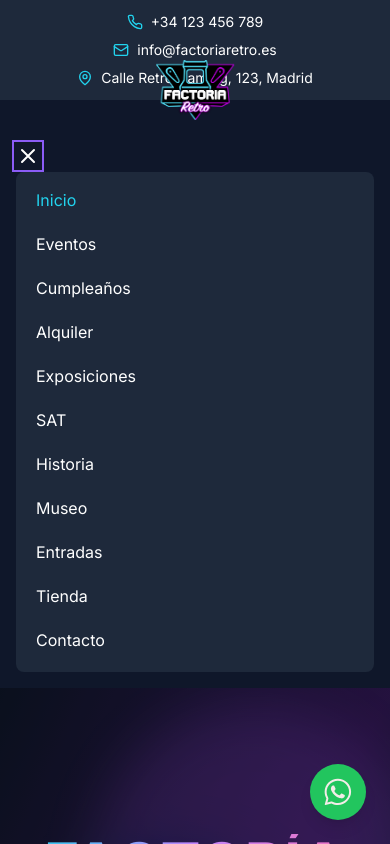
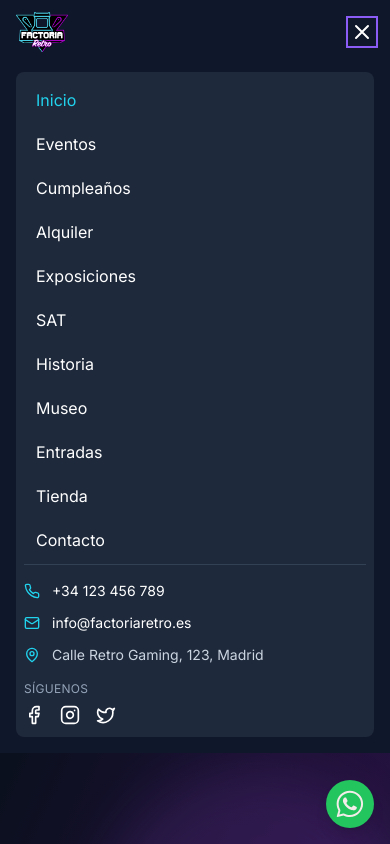
Before and after one commit to ebarragan-cyber/factoria-retro-new, a React (Vite) app: page / in a window 390 px wide. Both pictures are taken after a click on the button "Abrir menú de navegación". Shown: the top 844 px of the page. Built offline with nearby package versions, Linux system fonts and the light colour scheme.

Commit message:
Refine mobile navigation and footer styling

```diff
--- a/src/components/Navbar.tsx
+++ b/src/components/Navbar.tsx
@@ -1,5 +1,18 @@
 import { useState } from 'react';
-import { ChevronDown, Calendar, Gift, Building, Image, Wrench } from 'lucide-react';
+import {
+  ChevronDown,
+  Calendar,
+  Gift,
+  Building,
+  Image,
+  Wrench,
+  Phone,
+  Mail,
+  MapPin,
+  Facebook,
+  Instagram,
+  Twitter
+} from 'lucide-react';
 
 interface NavbarProps {
   currentPage: string;
@@ -28,7 +41,7 @@ export default function Navbar({ currentPage, onPageChange }: NavbarProps) {
   return (
     <nav className="bg-slate-900 relative">
       <div className="max-w-7xl mx-auto px-4 sm:px-6 lg:px-8">
-        <div className="flex justify-between items-center h-16 md:h-16 relative pt-12 md:pt-0">
+        <div className="flex justify-between items-center h-16 md:h-16 relative">
 
           {/* Left Menu */}
           <div className="hidden md:flex items-center space-x-8">
@@ -92,7 +105,7 @@ export default function Navbar({ currentPage, onPageChange }: NavbarProps) {
           </div>
 
           {/* Centered Logo */}
-          <div className="absolute left-1/2 transform -translate-x-1/2 -top-10 md:-top-10 z-10">
+          <div className="hidden md:block absolute left-1/2 transform -translate-x-1/2 -top-10 z-10">
             <img
               src="/Logo-factoria-retro.png"
               alt="Factoría Retro"
@@ -134,8 +147,22 @@ export default function Navbar({ currentPage, onPageChange }: NavbarProps) {
           {/* Mobile menu button */}
           <div className="md:hidden flex items-center justify-between w-full">
             <button
+              type="button"
+              onClick={() => handlePageChange('inicio')}
+              className="flex items-center text-white"
+            >
+              <img
+                src="/Logo-factoria-retro.png"
+                alt="Factoría Retro"
+                className="h-10 w-auto"
+              />
+              <span className="sr-only">Factoría Retro</span>
+            </button>
+            <button
+              type="button"
               onClick={() => setIsMenuOpen(!isMenuOpen)}
               className="text-white hover:text-cyan-400 transition-colors"
+              aria-label="Abrir menú de navegación"
             >
               <svg className="h-6 w-6" fill="none" viewBox="0 0 24 24" stroke="currentColor">
                 <path strokeLinecap="round" strokeLinejoin="round" strokeWidth={2} d={isMenuOpen ? "M6 18L18 6M6 6l12 12" : "M4 6h16M4 12h16M4 18h16"} />
@@ -207,6 +234,52 @@ export default function Navbar({ currentPage, onPageChange }: NavbarProps) {
               >
                 Contacto
               </button>
+              <div className="mt-4 border-t border-slate-700 pt-4 space-y-3 text-sm text-slate-300">
+                <a
+                  href="tel:+34123456789"
+                  className="flex items-center gap-3 text-white hover:text-cyan-400 transition-colors"
+                >
+                  <Phone className="w-4 h-4 text-cyan-400" />
+                  <span>+34 123 456 789</span>
+                </a>
+                <a
+                  href="mailto:info@factoriaretro.es"
+                  className="flex items-center gap-3 text-white hover:text-cyan-400 transition-colors"
+                >
+                  <Mail className="w-4 h-4 text-cyan-400" />
+                  <span>info@factoriaretro.es</span>
+                </a>
+                <div className="flex items-center gap-3">
+                  <MapPin className="w-4 h-4 text-cyan-400" />
+                  <span>Calle Retro Gaming, 123, Madrid</span>
+                </div>
+                <div className="pt-1">
+                  <p className="text-xs uppercase tracking-wide text-slate-400">Síguenos</p>
+                  <div className="mt-2 flex items-center gap-4 text-white">
+                    <a
+                      href="#"
+                      className="hover:text-cyan-400 transition-colors"
+                      aria-label="Factoría Retro en Facebook"
+                    >
+                      <Facebook className="w-5 h-5" />
+                    </a>
+                    <a
+                      href="#"
+                      className="hover:text-cyan-400 transition-colors"
+                      aria-label="Factoría Retro en Instagram"
+                    >
+                      <Instagram className="w-5 h-5" />
+                    </a>
+                    <a
+                      href="#"
+                      className="hover:text-cyan-400 transition-colors"
+                      aria-label="Factoría Retro en Twitter"
+                    >
+                      <Twitter className="w-5 h-5" />
+                    </a>
+                  </div>
+                </div>
+              </div>
             </div>
           </div>
         )}
--- a/src/components/TopBar.tsx
+++ b/src/components/TopBar.tsx
@@ -2,21 +2,27 @@ import { Phone, Mail, MapPin } from 'lucide-react';
 
 export default function TopBar() {
   return (
-    <div className="bg-slate-800 py-3 px-4 text-sm text-white">
-      <div className="max-w-7xl mx-auto flex flex-col md:flex-row justify-between items-center space-y-2 md:space-y-0">
-        <div className="flex flex-col md:flex-row items-center space-y-2 md:space-y-0 md:space-x-6">
-          <a href="tel:+34123456789" className="flex items-center space-x-2 hover:text-cyan-400 transition-colors">
-            <Phone className="w-4 h-4 text-cyan-400" />
-            <span>+34 123 456 789</span>
+    <div className="hidden md:block bg-slate-800 py-3 px-4 text-xs sm:text-sm text-white">
+      <div className="max-w-7xl mx-auto flex flex-col gap-3 md:flex-row md:items-center md:justify-between">
+        <div className="flex flex-col sm:flex-row sm:items-center gap-2 sm:gap-6">
+          <a
+            href="tel:+34123456789"
+            className="flex flex-wrap items-center justify-center gap-2 text-center leading-tight hover:text-cyan-400 transition-colors sm:justify-start sm:text-left"
+          >
+            <Phone className="w-4 h-4 text-cyan-400 shrink-0" />
+            <span className="break-words">+34 123 456 789</span>
           </a>
-          <a href="mailto:info@factoriaretro.es" className="flex items-center space-x-2 hover:text-cyan-400 transition-colors">
-            <Mail className="w-4 h-4 text-cyan-400" />
-            <span className="text-center md:text-left">info@factoriaretro.es</span>
+          <a
+            href="mailto:info@factoriaretro.es"
+            className="flex flex-wrap items-center justify-center gap-2 text-center leading-tight hover:text-cyan-400 transition-colors sm:justify-start sm:text-left"
+          >
+            <Mail className="w-4 h-4 text-cyan-400 shrink-0" />
+            <span className="break-words">info@factoriaretro.es</span>
           </a>
         </div>
-        <div className="flex items-center space-x-2">
-          <MapPin className="w-4 h-4 text-cyan-400" />
-          <span className="text-center md:text-left">Calle Retro Gaming, 123, Madrid</span>
+        <div className="flex flex-wrap items-center justify-center gap-2 text-center leading-tight sm:justify-start sm:text-left">
+          <MapPin className="w-4 h-4 text-cyan-400 shrink-0" />
+          <span className="break-words">Calle Retro Gaming, 123, Madrid</span>
         </div>
       </div>
     </div>
--- a/src/pages/AlquilerPage.tsx
+++ b/src/pages/AlquilerPage.tsx
@@ -141,7 +141,7 @@ export default function AlquilerPage() {
                 <Building className="w-8 h-8 text-green-400 mr-3" />
                 <h3 className="text-2xl font-bold text-white">Sala Principal</h3>
               </div>
-              <div className="grid grid-cols-2 gap-4 mb-6">
+              <div className="grid grid-cols-1 sm:grid-cols-2 gap-4 mb-6">
                 <div className="text-center">
                   <div className="text-2xl font-bold text-green-400">200m²</div>
                   <div className="text-slate-400">Superficie</div>
@@ -182,7 +182,7 @@ export default function AlquilerPage() {
                 <Users className="w-8 h-8 text-cyan-400 mr-3" />
                 <h3 className="text-2xl font-bold text-white">Sala VIP</h3>
               </div>
-              <div className="grid grid-cols-2 gap-4 mb-6">
+              <div className="grid grid-cols-1 sm:grid-cols-2 gap-4 mb-6">
                 <div className="text-center">
                   <div className="text-2xl font-bold text-cyan-400">80m²</div>
                   <div className="text-slate-400">Superficie</div>
--- a/src/pages/CumpleanosPage.tsx
+++ b/src/pages/CumpleanosPage.tsx
@@ -299,7 +299,7 @@ export default function CumpleanosPage() {
             </div>
             <div className="md:col-span-2">
               <label className="block text-sm font-medium text-slate-300 mb-2">Extras Opcionales</label>
-              <div className="grid grid-cols-2 md:grid-cols-4 gap-4">
+              <div className="grid grid-cols-1 sm:grid-cols-2 md:grid-cols-4 gap-4">
                 {[
                   { id: 'tarta', label: 'Tarta personalizada (+30€)' },
                   { id: 'fotografia', label: 'Fotografía profesional (+50€)' },
--- a/src/pages/HistoriaPage.tsx
+++ b/src/pages/HistoriaPage.tsx
@@ -87,7 +87,7 @@ export default function HistoriaPage() {
               Además, la asociación organiza torneos, competiciones, talleres temáticos y charlas impartidas por personalidades
               del sector del videojuego.
             </p>
-            <div className="grid grid-cols-2 md:grid-cols-4 gap-4 mt-6">
+            <div className="grid grid-cols-1 sm:grid-cols-2 md:grid-cols-4 gap-4 mt-6">
               <div className="bg-slate-700/50 rounded-lg p-4 text-center">
                 <p className="text-cyan-400 font-bold text-3xl mb-1">40+</p>
                 <p className="text-slate-300 text-sm">Máquinas</p>
--- a/src/pages/SATPage.tsx
+++ b/src/pages/SATPage.tsx
@@ -122,7 +122,7 @@ export default function SATPage() {
         {/* Consolas que reparamos */}
         <div className="mb-16">
           <h2 className="text-3xl font-bold mb-8 text-center text-white">Consolas que Reparamos</h2>
-          <div className="grid grid-cols-2 md:grid-cols-4 lg:grid-cols-6 gap-4">
+          <div className="grid grid-cols-1 sm:grid-cols-2 md:grid-cols-4 lg:grid-cols-6 gap-4">
             {[
               'Nintendo NES', 'Super Nintendo', 'Nintendo 64', 'GameCube',
               'Sega Master System', 'Sega Genesis', 'Sega Saturn', 'Dreamcast',
--- a/src/pages/TiendaPage.tsx
+++ b/src/pages/TiendaPage.tsx
@@ -17,7 +17,7 @@ export default function TiendaPage() {
         <div className="mb-8">
           <h2 className="text-2xl font-bold text-white mb-4">Categorías</h2>
         </div>
-        <div className="grid grid-cols-2 md:grid-cols-4 gap-4 mb-12">
+        <div className="grid grid-cols-1 sm:grid-cols-2 md:grid-cols-4 gap-4 mb-12">
           <div className="bg-slate-800/50 rounded-lg p-4 border border-slate-700 backdrop-blur-sm text-center cursor-pointer hover:border-cyan-500 transition-colors">
             <div className="text-3xl mb-2">🎮</div>
             <h3 className="text-base font-bold text-white">Consolas</h3>
```
Also changed, not shown: src/components/Footer.tsx (+7 -7 lines), src/pages/HomePage.tsx (+5 -5 lines).
